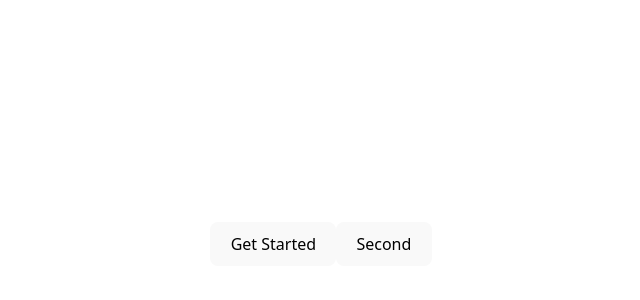
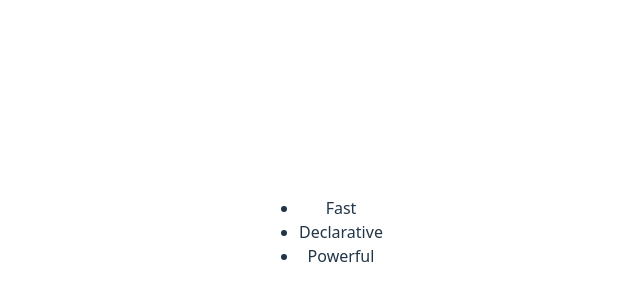
Before and after one commit to arayuly/react-animation-by-pt, a React (Vite) app: page / in a window 1280 px wide. Shown: the part 156-456 px from the top of the page, without its empty margins (319-959 px from the left). Built offline with nearby package versions, Linux system fonts and the light colour scheme.

Commit message:
Variants & Staggered Animations

```diff
--- a/src/App.jsx
+++ b/src/App.jsx
@@ -1,13 +1,13 @@
 import './App.css'
 import { motion } from 'motion/react'
 import AnimatedButton from './components/AnimatedButton'
+import { FeaturesList } from './components/FeaturesList'
 
 function App() {
 
   return (
     <>
-      <AnimatedButton>Get Started</AnimatedButton>
-      <AnimatedButton damping={0}>Second</AnimatedButton>
+      <FeaturesList />
     </>
   )
 }
--- /dev/null
+++ b/src/components/FeaturesList.jsx
@@ -0,0 +1,33 @@
+import { motion } from "motion/react"
+
+const container = {
+    hidden: { opacity: 0 },
+    visible: { opacity: 1, transition: { staggerChildren: 1, delayChildren: 5 } }
+}
+const item = {
+    hidden: { opacity: 0, y: 20 },
+    visible: { opacity: 1, y: 0 }
+}
+
+export function FeaturesList() {
+    const features = ["Fast", "Declarative", "Powerful", "Fun"]
+    return (
+        <motion.ul
+            variants={container}
+            initial="hidden"
+            animate="visible"
+        >
+            {features.map((feature) => (
+                <motion.li
+                    key={feature}
+                    variants={item}
+                >{feature}</motion.li>
+            ))}
+
+            {/* <h3>Fast</h3>
+            <h3>Declarative</h3>
+            <h3>Powerful</h3>
+            <h3>Fun</h3> */}
+        </motion.ul>
+    )
+}
```
